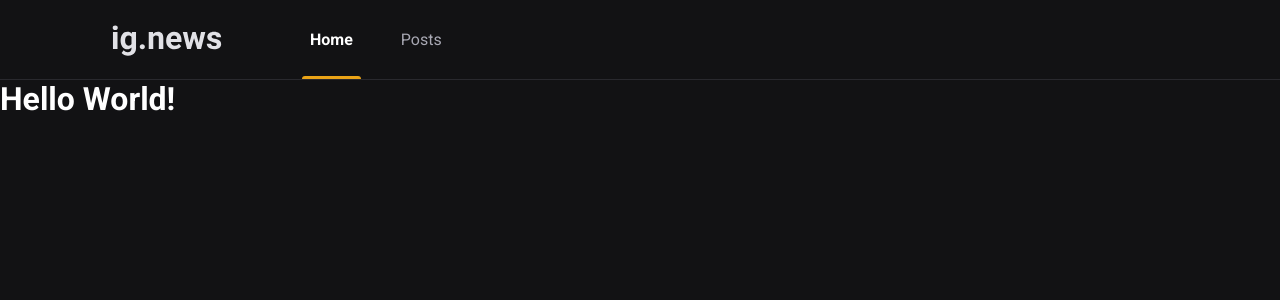
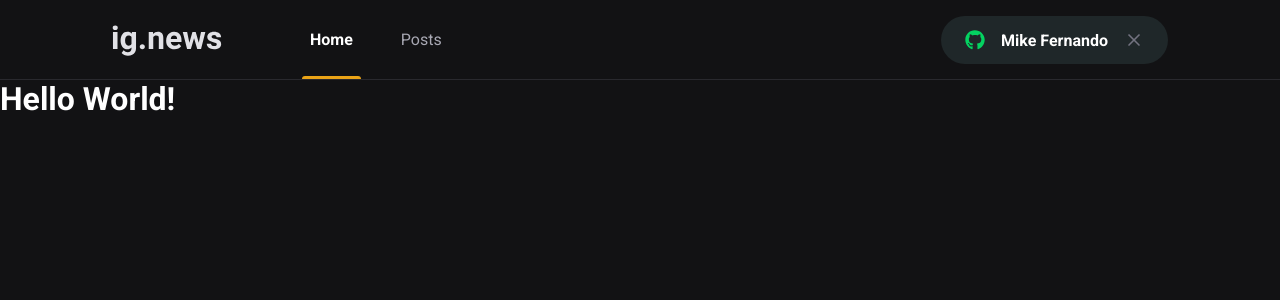
Before and after one commit to MikeFernando/Ignews, a Next.js app: page / in a window 1280 px wide. Shown: the top 300 px of the page. Built offline with nearby package versions, Linux system fonts and the light colour scheme.

Commit message:
Componente: SignInButton

```diff
--- a/package.json
+++ b/package.json
@@ -11,6 +11,7 @@
     "next": "10.2.0",
     "react": "17.0.2",
     "react-dom": "17.0.2",
+    "react-icons": "^4.2.0",
     "sass": "^1.32.12"
   },
   "devDependencies": {
--- a/src/components/Header/index.tsx
+++ b/src/components/Header/index.tsx
@@ -1,3 +1,4 @@
+import { SigninButton } from '../SigninButton';
 import styles from './styles.module.scss';
 
 export function Header() {
@@ -9,6 +10,8 @@
                <a className={styles.active}>Home</a>
                <a>Posts</a>
             </nav>
+
+            <SigninButton />
          </div>
       </header>
    )
--- a/src/components/Header/styles.module.scss
+++ b/src/components/Header/styles.module.scss
@@ -51,4 +51,8 @@
          }
       }
    }
+
+   button {
+      margin-left: auto;
+   }
 }
--- /dev/null
+++ b/src/components/SigninButton/index.tsx
@@ -0,0 +1,27 @@
+import { FaGithub } from 'react-icons/fa';
+import { FiX } from 'react-icons/fi';
+
+import styles from './styles.module.scss';
+
+export function SigninButton() {
+   const isUserLoggedIn = true;
+
+   return isUserLoggedIn ? (
+      <button
+         type='button'
+         className={styles.signinButton}
+      >
+         <FaGithub color='#04d361' />
+        Mike Fernando
+         <FiX color='#737380' className={styles.closeIcon} />
+      </button>
+   ) : (
+      <button
+         type='button'
+         className={styles.signinButton}
+      >
+         <FaGithub color='#eba417' />
+         Sig in with GitHub
+      </button>
+   )
+}
--- /dev/null
+++ b/src/components/SigninButton/styles.module.scss
@@ -0,0 +1,32 @@
+.signinButton {
+   height: 3rem;
+   border-radius: 3rem;
+   background: var(--gray-850);
+   border: 0;
+   padding: 0 1.5rem;
+
+   display: flex;
+   align-items: center;
+   justify-content: center;
+
+   color: var(--white);
+   font-weight: bold;
+
+   svg {
+      width: 20px;
+      height: 20px;
+   }
+
+   svg:first-child {
+      margin-right: 1rem;
+   }
+
+   .closeIcon {
+      margin-left: 1rem;
+   }
+
+   transition: filter 0.2s;
+   &:hover {
+      filter: brightness(0.8);
+   }
+}
--- a/src/styles/global.scss
+++ b/src/styles/global.scss
@@ -10,6 +10,7 @@
 --gray-100: #e1e1e6;
 --gray-300: #a8a8b3;
 --gray-800: #29292e;
+--gray-850: #1f2729;
 --gray-900: #121214;
 
 --cyan-500: #61dafb;
```
Also changed, not shown: 2 other files (tests, documents, lock files or other folders).
